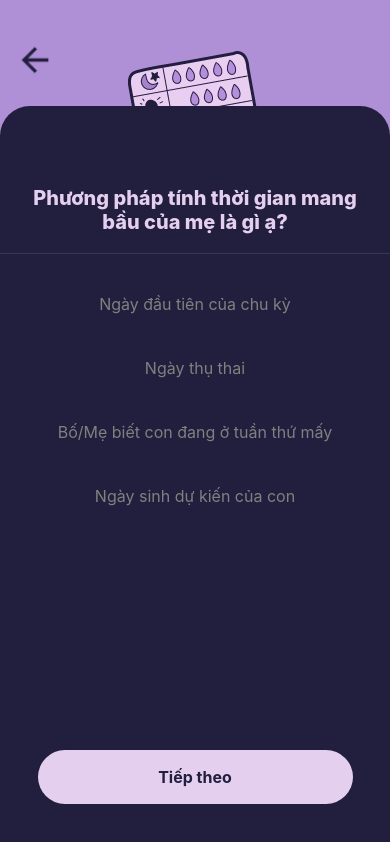
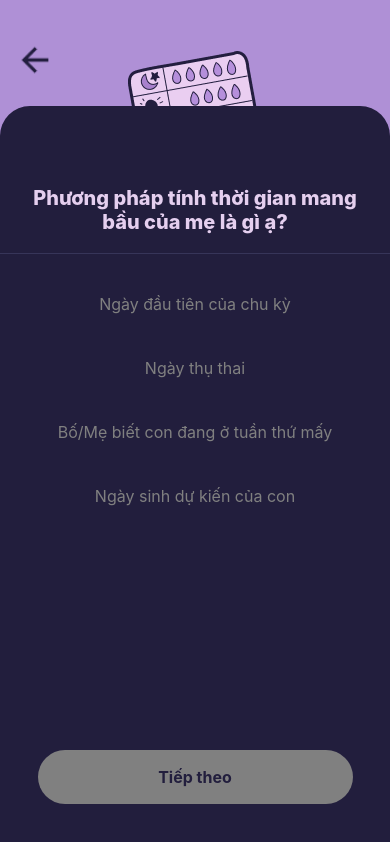
Before and after one commit to TalJa1/MamaMate, a React Native app: screen /Question2 in a window 390 px wide. Built offline with nearby package versions, Linux system fonts and the light colour scheme.

Commit message:
fix questionPageLayout props

```diff
--- a/components/QuestionPageLayout.tsx
+++ b/components/QuestionPageLayout.tsx
@@ -23,6 +23,8 @@ interface RenderLayout {
   isDiscard?: boolean;
   // Get the user's choice => can be null
   value?: number;
+  // Name of navigation page
+  nextPage: string;
 }
 
 const QuestionPageLayout: React.FC<RenderLayout> = ({
@@ -31,6 +33,7 @@ const QuestionPageLayout: React.FC<RenderLayout> = ({
   CustomView,
   isDiscard,
   value = -1,
+  nextPage,
 }) => {
   const navigation = useNavigation<NativeStackNavigationProp<any>>();
 
@@ -39,11 +42,11 @@ const QuestionPageLayout: React.FC<RenderLayout> = ({
     }
 
     if (value && value > 0 && value <= 4) {
-      navigation.navigate('MethodInput', {value});
+      navigation.navigate(nextPage, {value});
     }
 
     if (value === 5) {
-      navigation.navigate('Menstrualcycle');
+      navigation.navigate(nextPage);
     }
   };
 
--- a/pages/MenstrualcyclePage.tsx
+++ b/pages/MenstrualcyclePage.tsx
@@ -30,6 +30,7 @@ const MenstrualcyclePage = () => {
       CustomView={renderView()}
       isDiscard={true}
       // value={choice}
+      nextPage=""
     />
   );
 };
--- a/pages/MethodinputPage.tsx
+++ b/pages/MethodinputPage.tsx
@@ -73,6 +73,7 @@ const MethodinputPage = () => {
       CustomView={renderView()}
       isDiscard={false}
       value={5}
+      nextPage="Menstrualcycle"
     />
   );
 };
--- a/pages/Question2Page.tsx
+++ b/pages/Question2Page.tsx
@@ -5,7 +5,7 @@ import QuestionPageLayout from '../components/QuestionPageLayout';
 import {Text, View, StyleSheet, TouchableOpacity} from 'react-native';
 
 const Question2Page = () => {
-  const [choice, setChoice] = React.useState<number>(-1);
+  const [choice, setChoice] = React.useState<number>(0);
   const renderView = () => {
     return (
       <View style={styles.container}>
@@ -56,6 +56,7 @@ const Question2Page = () => {
       CustomView={renderView()}
       isDiscard={false}
       value={choice}
+      nextPage="MethodInput"
     />
   );
 };
```
Also changed, not shown: pages/MedicalhistoryPage.tsx (added, +13 -0 lines).
